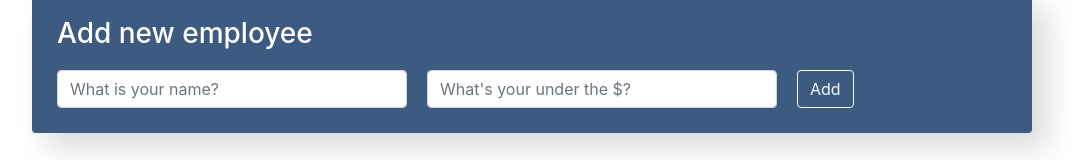
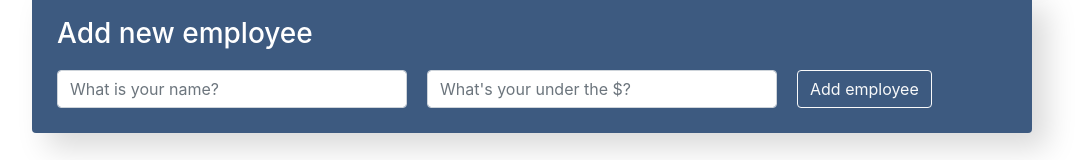
Before and after one commit to MillionerMIN/Employers, a React (Create React App) app: page / in a window 1280 px wide. Shown: the part 709-869 px from the top of the page, without its empty margins (108-1192 px from the left). Built offline with nearby package versions, Linux system fonts and the light colour scheme.

Commit message:
step_7 add metod addItem for App, add onHandlerSubmit for AddForm

```diff
--- a/src/component/app/App.tsx
+++ b/src/component/app/App.tsx
@@ -10,11 +10,10 @@ import { EmployeesAddForm } from '../employeesAddForm/employeesAddForm';
 import './app.scss';
 import '../searchPanel/searchPanel.scss';
 
-
 export type UserType = {
   id: string;
   name: string;
-  salary: number;
+  salary: string;
   increase?: boolean;
 };
 
@@ -27,14 +26,28 @@ class App extends Component<any, AppStateType> {
     super(props);
     this.state = {
       data: [
-        { id: uuidv4(), name: 'John C.', salary: 1000, increase: false },
-        { id: uuidv4(), name: 'Alex B.', salary: 1500, increase: false },
-        { id: uuidv4(), name: 'Vladimir L.', salary: 10000, increase: true },
+        { id: uuidv4(), name: 'John C.', salary: '1000', increase: false },
+        { id: uuidv4(), name: 'Alex B.', salary: '1500', increase: false },
+        { id: uuidv4(), name: 'Vladimir L.', salary: '10000', increase: true },
       ],
     };
   }
 
-  deleteUser = (id: string) => {
+  addItem = (name: string, salary: string) => {
+    const newItem = {
+      id: uuidv4(),
+      name,
+      salary,
+      increase: false,
+    };
+    this.setState(({ data }) => {
+      return {
+        data: [...data, newItem],
+      };
+    });
+  };
+
+  deleteItem = (id: string) => {
     this.setState(({ data }) => {
       return {
         data: data.filter((item) => item.id !== id),
@@ -51,8 +64,8 @@ class App extends Component<any, AppStateType> {
           <SearchPanel />
           <AppFilter />
         </div>
-        <EmployeesList data={data} deleteUser={this.deleteUser} />
-        <EmployeesAddForm />
+        <EmployeesList data={data} deleteItem={this.deleteItem} />
+        <EmployeesAddForm onAddItem={this.addItem} />
       </div>
     );
   }
--- a/src/component/employeesAddForm/employeesAddForm.tsx
+++ b/src/component/employeesAddForm/employeesAddForm.tsx
@@ -1,13 +1,20 @@
-import React, { Component } from 'react';
+import React, { Component, FormEvent } from 'react';
 import './employeesAddForm.scss';
+
+type EmployeesAddFormType = {
+  onAddItem: (name: string, salary: string) => void;
+};
 
 type StatePropsType = {
   name: string;
   salary: string;
 };
 
-export class EmployeesAddForm extends Component<any, StatePropsType> {
-  constructor(props: any) {
+export class EmployeesAddForm extends Component<
+  EmployeesAddFormType,
+  StatePropsType
+> {
+  constructor(props: EmployeesAddFormType) {
     super(props);
     this.state = {
       name: '',
@@ -22,12 +29,22 @@ export class EmployeesAddForm extends Component<any, StatePropsType> {
     });
   };
 
+  onHandlerSubmit = (e: FormEvent<HTMLFormElement>) => {
+    e.preventDefault();
+    this.props.onAddItem(this.state.name, this.state.salary)
+    this.setState({
+      name: '',
+      salary: ''
+    })
+  };
+
   render() {
+
     const { name, salary } = this.state;
     return (
       <div className="app-add-form">
         <h3>Add new employee</h3>
-        <form className="add-form d-flex">
+        <form className="add-form d-flex" onSubmit={this.onHandlerSubmit}>
           <input
             type="text"
             className="form-control new-post-label"
@@ -45,7 +62,7 @@ export class EmployeesAddForm extends Component<any, StatePropsType> {
             onChange={this.onValueChange}
           />
           <button type="submit" className="btn btn-outline-light">
-            Add
+            Add employee
           </button>
         </form>
       </div>
--- a/src/component/employeesList/employeesList.tsx
+++ b/src/component/employeesList/employeesList.tsx
@@ -5,14 +5,14 @@ type EmployeesListType = {
   data: {
     id: string;
     name: string;
-    salary: number;
+    salary: string;
     increase?: boolean;
   }[];
-  deleteUser: (id: string) => void;
+  deleteItem: (id: string) => void;
 };
 
 export const EmployeesList = (props: EmployeesListType) => {
-  const { data, deleteUser } = props;
+  const { data, deleteItem } = props;
 
   const elements = data.map((item) => {
     const { id, ...itemProps } = item;
@@ -20,7 +20,7 @@ export const EmployeesList = (props: EmployeesListType) => {
       <EmployeesListItem
         key={id}
         {...itemProps}
-        deleteUser={deleteUser}
+        deleteItem={deleteItem}
         id={id}
       />
     );
--- a/src/component/employeesListItem/employeesListItem.tsx
+++ b/src/component/employeesListItem/employeesListItem.tsx
@@ -4,9 +4,9 @@ import './employeeListItem.scss';
 type EmployeesListItemType = {
   id: string;
   name: string;
-  salary: number;
+  salary: string;
   increase?: boolean;
-  deleteUser: (id: string) => void;
+  deleteItem: (id: string) => void;
 };
 
 type StateType = {
@@ -40,7 +40,7 @@ export class EmployeesListItem extends Component<
   };
 
   render() {
-    const { id, name, salary, deleteUser } = this.props;
+    const { id, name, salary, deleteItem } = this.props;
     const { increase, like } = this.state;
     return (
       <li
@@ -70,7 +70,7 @@ export class EmployeesListItem extends Component<
           <button
             type="button"
             className="btn-trash btn-sm"
-            onClick={() => deleteUser(id)}
+            onClick={() => deleteItem(id)}
           >
             <i className="fas fa-trash"></i>
           </button>
```
